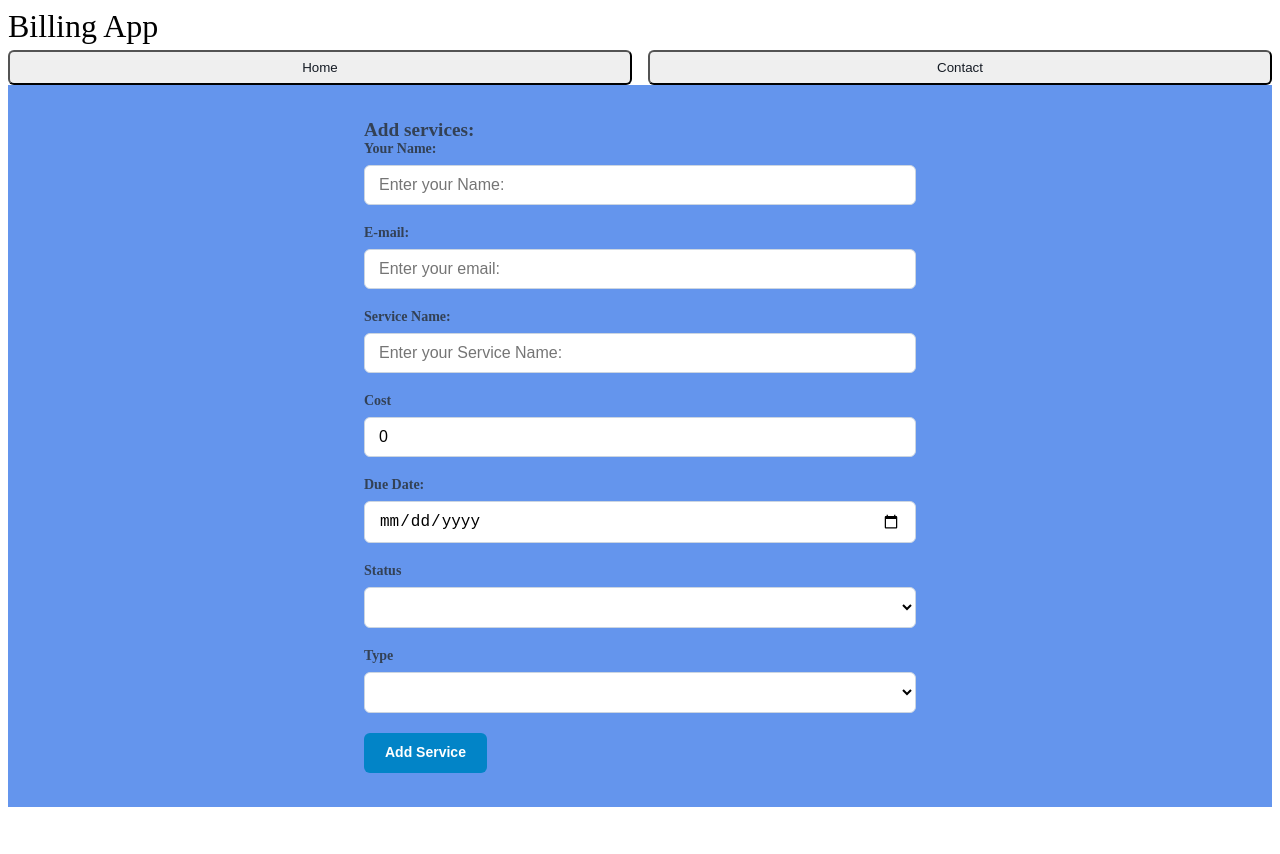
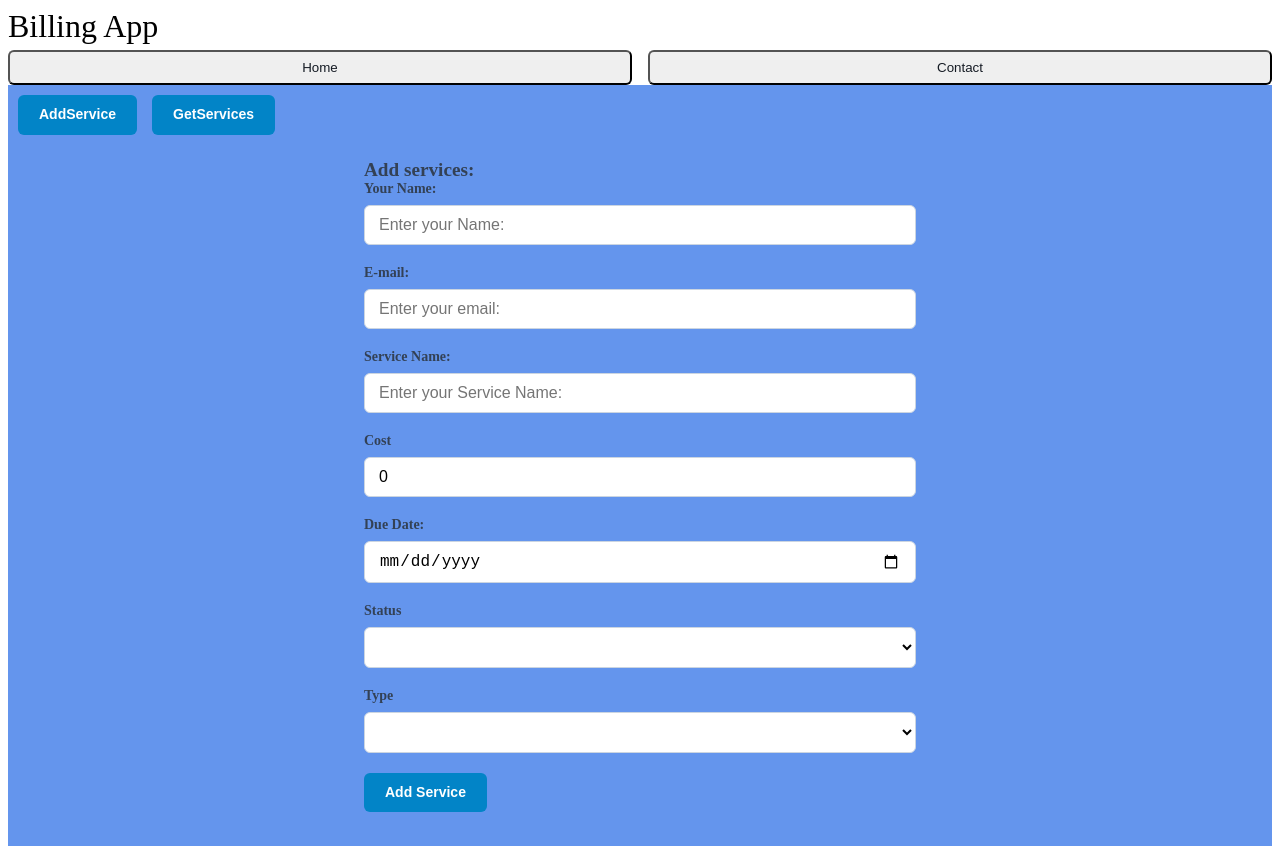
Before and after one commit to ingRicardo/billing-app, an Angular app: page / in a window 1280 px wide. Before the commit the page ends 815 px from the top, so only its background shows below. Built offline with nearby package versions, Linux system fonts and the light colour scheme.

Commit message:
add and get service btn were added

```diff
--- a/src/app/components/home/home.css
+++ b/src/app/components/home/home.css
@@ -248,3 +248,8 @@
     transform: scale(1);
   }
 }
+
+.button-group {
+  display: flex;
+  gap: 15px; /* Adjust this value to get the exact spacing you need */
+}
--- a/src/app/components/home/home.html
+++ b/src/app/components/home/home.html
@@ -1,5 +1,10 @@
 <div class="mainstyle">
 
+    <div class="button-group">
+      <button type="button" class="btn btn-primary" (click)= "showAddServ()">AddService</button>
+      <button type="button" class="btn btn-primary" (click) ="showGetServ()">GetServices</button>
+    </div>
+    @if(addServiceFlag()){
     <form class="form-container">
         <div>
            <label class="mainlabel">Add services:</label>
@@ -51,7 +56,15 @@
             <button type="button" class="btn btn-primary" (click)="addService()" [disabled]="isSubmitting()" >Add Service</button>
         </div>
     </form>
+  }
+  @if(getServiceFlag()){
+        <form class="form-container">
+        <div>
+          <label class="mainlabel">Search your services:</label>
+        </div>
+        </form>
 
+  }
 </div>
 @if (showSuccessModal()) {
   <div class="modal-overlay" (click)="closeModal()">
--- a/src/app/components/home/home.ts
+++ b/src/app/components/home/home.ts
@@ -12,6 +12,8 @@ import { BillServiceItem } from '../../models/bill-service.model';
   standalone: true
 })
 export class Home {
+
+
   private readonly billService = inject(BillService);
 
   // Writable signal holding the input name value
@@ -29,8 +31,21 @@ export class Home {
   isSubmitting = signal<boolean>(false);
   showErrorModal = signal<boolean>(false);
 
+  addServiceFlag = signal<boolean>(true);
+  getServiceFlag = signal<boolean>(false);
+
   ngOnInit(): void {
     //this.billService.getAll().subscribe();
+  }
+
+  showGetServ() {
+    this.addServiceFlag.set(false);
+    this.getServiceFlag.set(true);
+  }
+
+  showAddServ() {
+    this.addServiceFlag.set(true);
+    this.getServiceFlag.set(false);
   }
 
   addService() {
```
